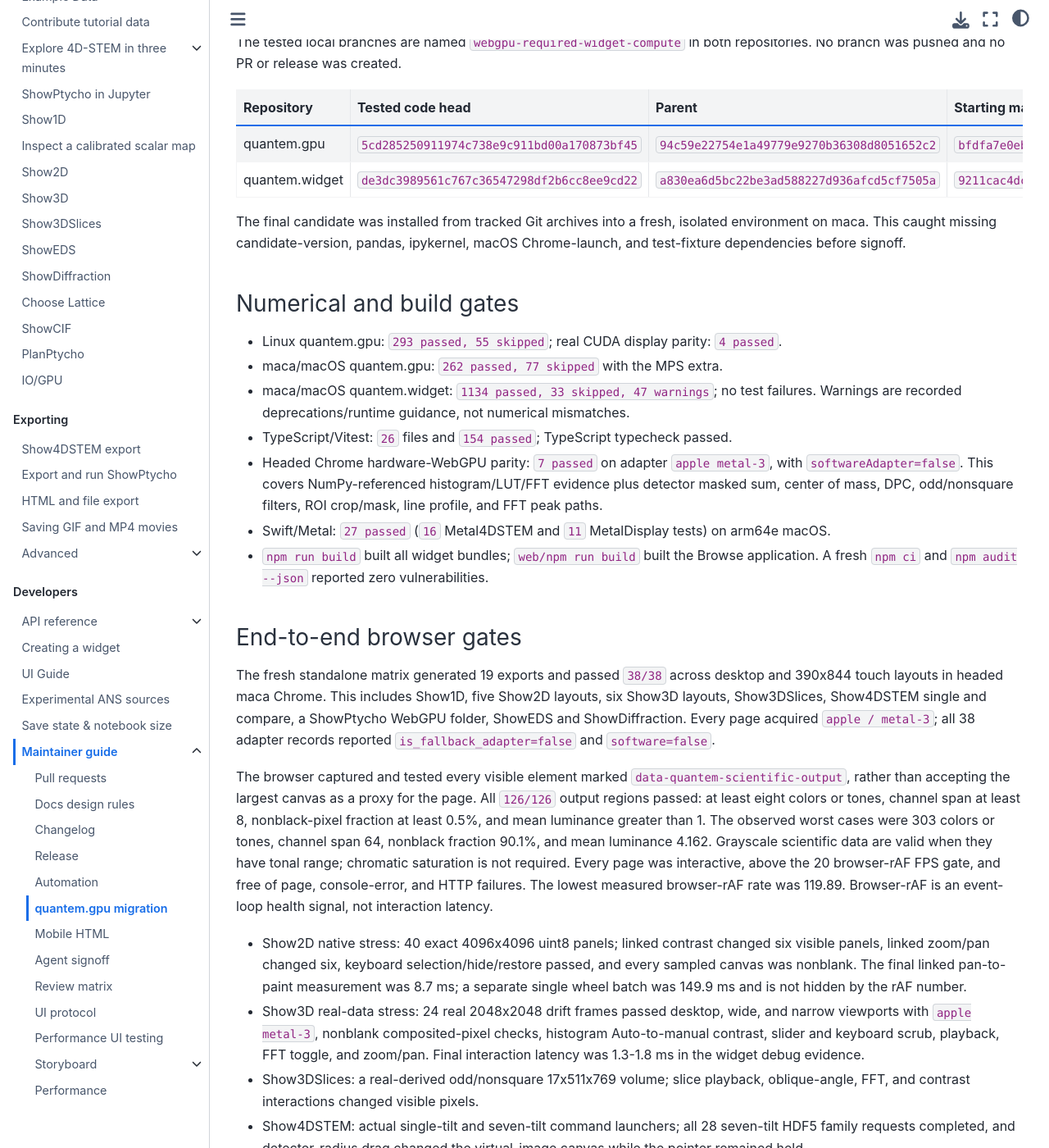
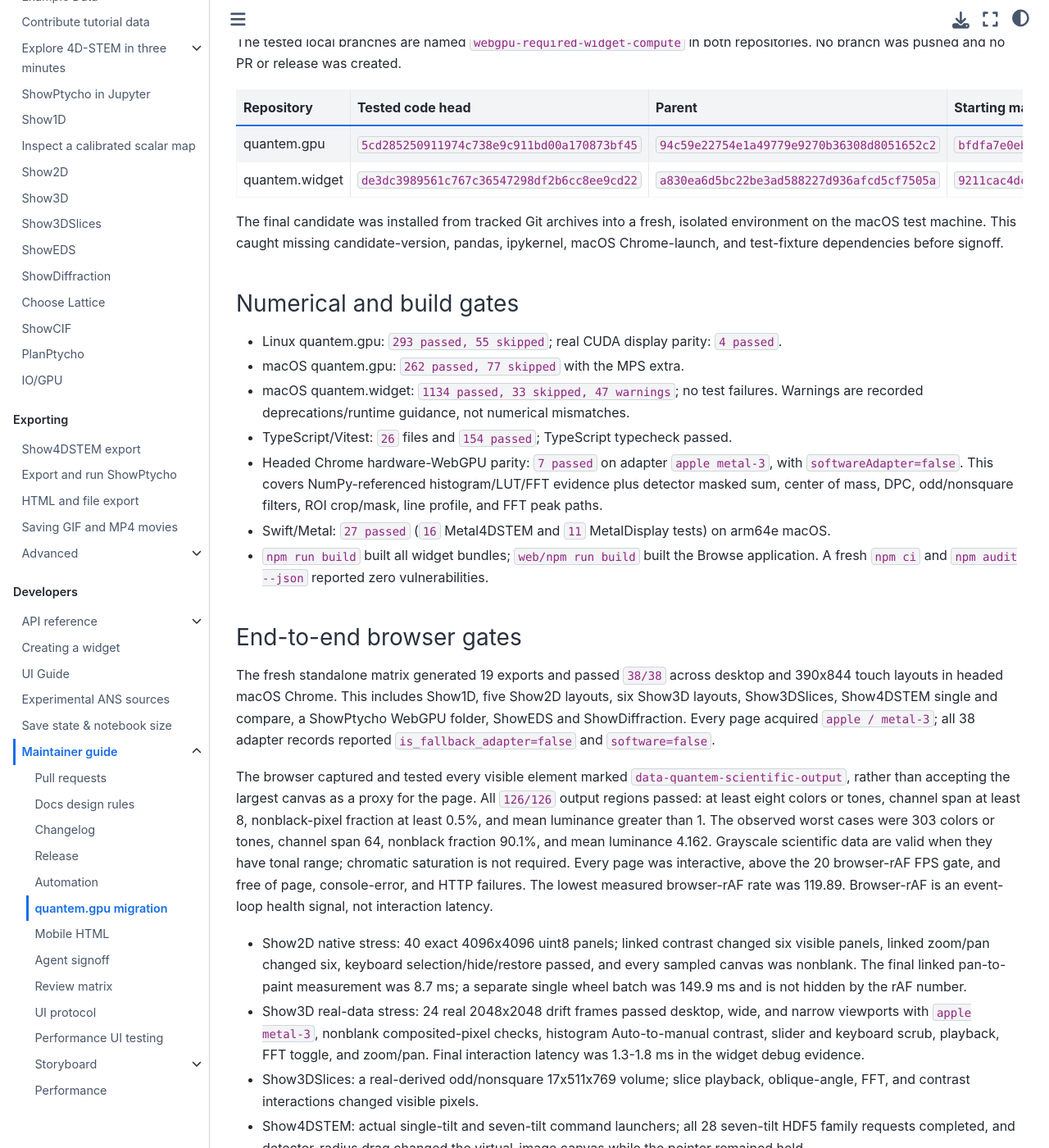
Before and after one commit to bobleesj/quantem.widget, a Jupyter Book: the page built from docs/maintainer/gpu-migration.md, in a window 1280 px wide and 1400 px high, scrolled down 2993 px. Shown: the whole window at 82% size. Built offline with Jupyter Book 1.0.4 settings and Sphinx 7.4.7 and the Sphinx Book theme 1.1.4, drawn with Linux system fonts in a browser that asks for light colours.

Commit message:
docs: name the test machine by platform and use a generic EDS file name

```diff
--- a/docs/maintainer/gpu-migration.md
+++ b/docs/maintainer/gpu-migration.md
@@ -120,15 +120,15 @@
 | quantem.widget | `de3dc3989561c767c36547298df2b6cc8ee9cd22` | `a830ea6d5bc22be3ad588227d936afcd5cf7505a` | `9211cac4dcd6fc7b87157246bbffda4bf725f173` |
 
 The final candidate was installed from tracked Git archives into a fresh,
-isolated environment on maca. This caught missing candidate-version, pandas,
+isolated environment on the macOS test machine. This caught missing candidate-version, pandas,
 ipykernel, macOS Chrome-launch, and test-fixture dependencies before signoff.
 
 ### Numerical and build gates
 
 - Linux quantem.gpu: `293 passed, 55 skipped`; real CUDA display parity:
   `4 passed`.
-- maca/macOS quantem.gpu: `262 passed, 77 skipped` with the MPS extra.
-- maca/macOS quantem.widget: `1134 passed, 33 skipped, 47 warnings`; no test
+- macOS quantem.gpu: `262 passed, 77 skipped` with the MPS extra.
+- macOS quantem.widget: `1134 passed, 33 skipped, 47 warnings`; no test
   failures. Warnings are recorded deprecations/runtime guidance, not numerical
   mismatches.
 - TypeScript/Vitest: `26` files and `154 passed`; TypeScript typecheck passed.
@@ -145,7 +145,7 @@
 ### End-to-end browser gates
 
 The fresh standalone matrix generated 19 exports and passed `38/38` across
-desktop and 390x844 touch layouts in headed maca Chrome. This includes Show1D,
+desktop and 390x844 touch layouts in headed macOS Chrome. This includes Show1D,
 five Show2D layouts, six Show3D layouts, Show3DSlices, Show4DSTEM single and
 compare, a ShowPtycho WebGPU folder, ShowEDS and ShowDiffraction.
 Every page acquired `apple / metal-3`; all 38 adapter records reported
```
Also changed, not shown: docs/api/showeds.md (+2 -2 lines), docs/tutorials/showeds.ipynb.
